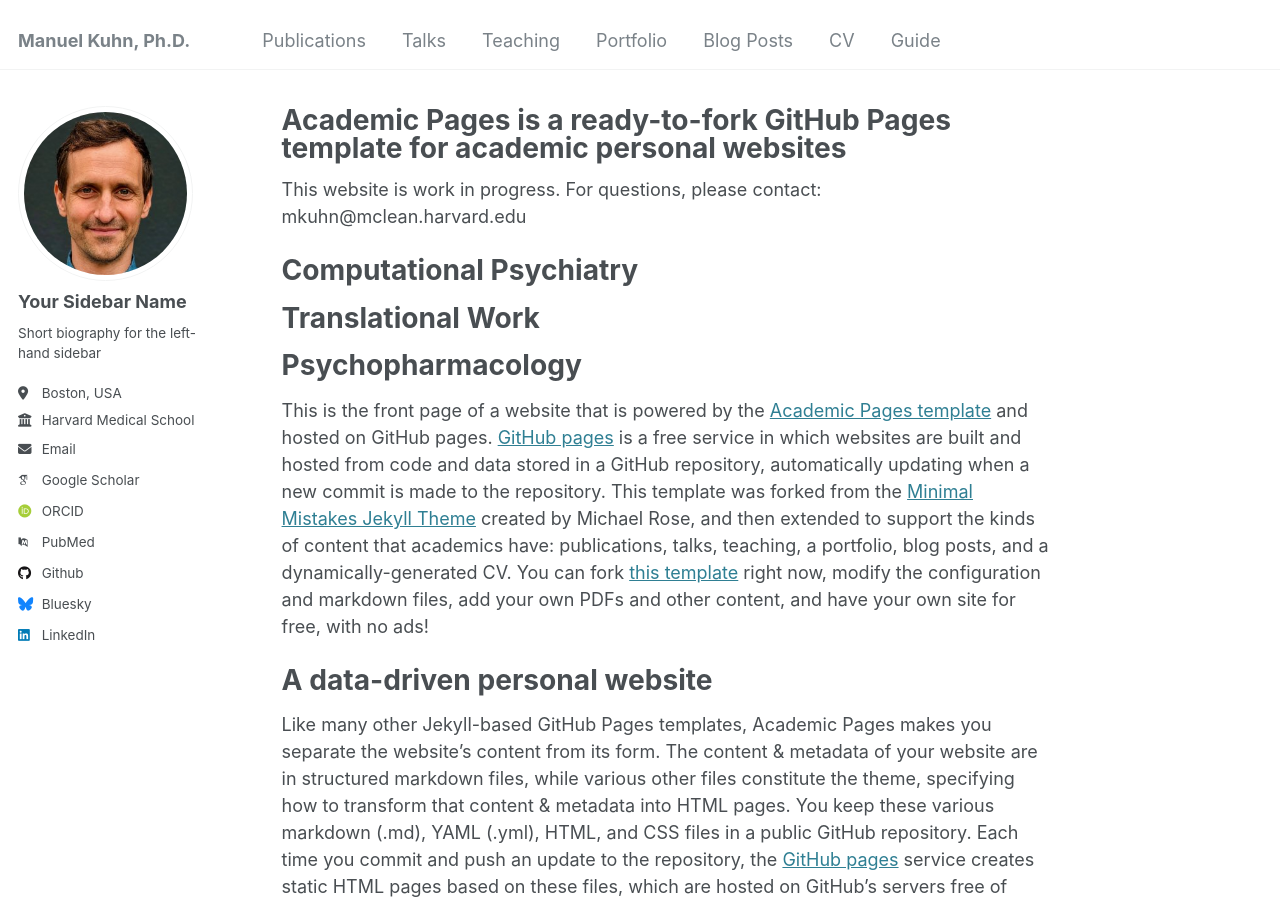
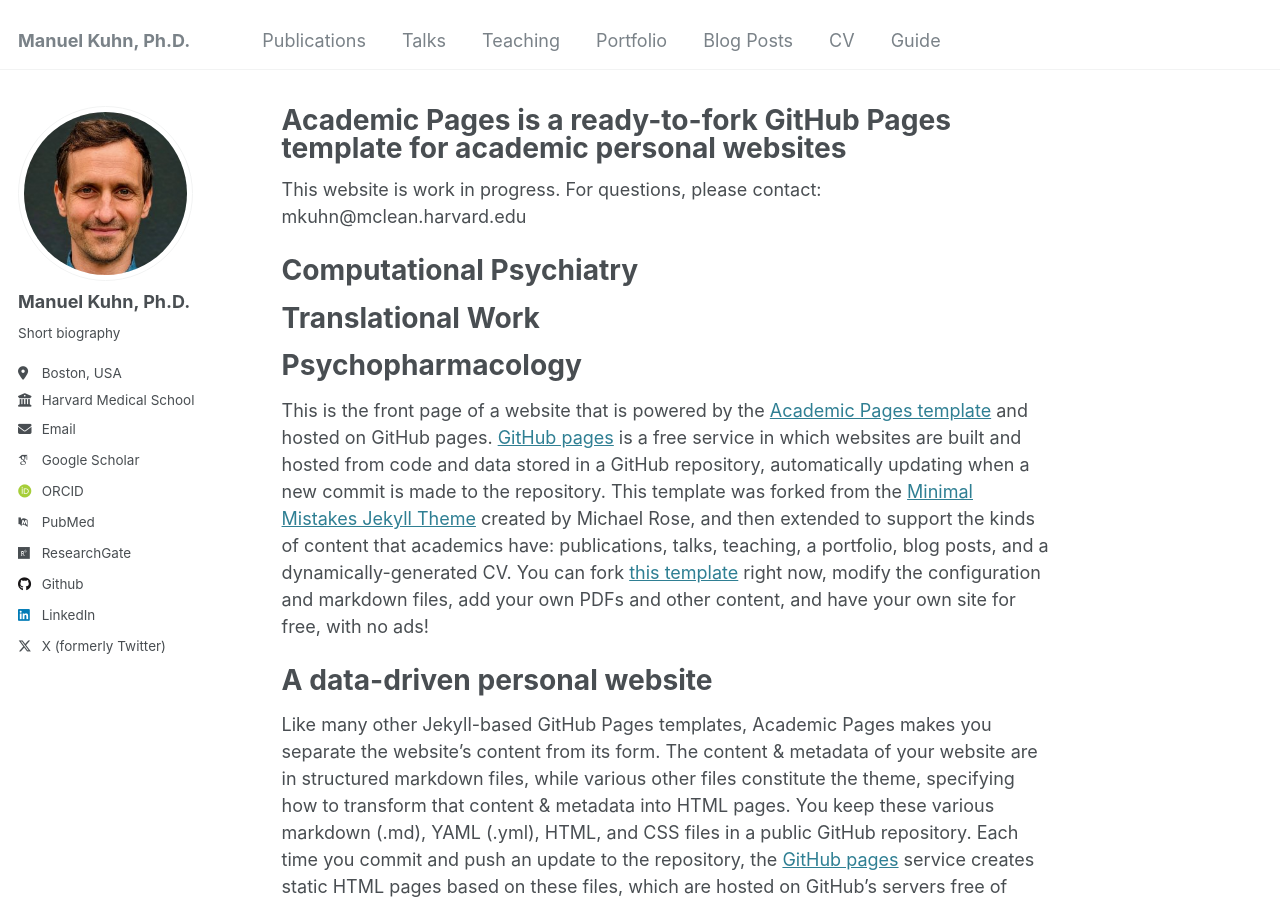
Before and after one commit to kuhnmanu/kuhnmanu.github.io, a Jekyll site: the page built from _pages/about.md, in a window 1280 px wide and 900 px high. Built offline with Jekyll 4.4.1, drawn with Linux system fonts in a browser that asks for light colours; some web fonts are replaced.

Commit message:
Update _config.yml

```diff
--- a/_config.yml
+++ b/_config.yml
@@ -22,8 +22,8 @@
 author:
   # Biographic information
   avatar           : "profile.jpg"
-  name             : "Your Sidebar Name"
-  bio              : "Short biography for the left-hand sidebar"
+  name             : "Manuel Kuhn, Ph.D."
+  bio              : "Short biography"
   location         : "Boston, USA"
   employer         : "Harvard Medical School"
   URI              : "https://cdasr.mclean.harvard.edu/kuhn/" # URL
@@ -33,10 +33,10 @@
   arxiv            : # URL - Update with the correct link to your profile
   googlescholar    : "https://scholar.google.com/citations?hl=de&user=N8QIRhAAAAAJ&view_op=list_works"
   impactstory      : # URL
-  orcid            : "http://orcid.org/yourorcidurl"
+  orcid            : "https://orcid.org/0000-0003-2210-9130"
   semantic         : # URL
   pubmed           : "https://www.ncbi.nlm.nih.gov/pubmed/?term=john+snow"
-  researchgate     : # URL
+  researchgate     : "https://www.researchgate.net/profile/Manuel-Kuhn" # URL
   scopus           : # URL
 
   # Repositories and software development
@@ -48,7 +48,7 @@
   stackoverflow    : # User number or user number and name (i.e., use "1" or "1/jeff-atwood")
 
   # Social media
-  bluesky          : "bsky.app" # Replace this with you Bluesky username
+  bluesky          : # "bsky.app" # Replace this with you Bluesky username
   facebook         : # Username
   flickr           : # Username
   foursquare       : # Username
@@ -65,7 +65,7 @@
   steam            : # Username
   telegram         : # URL
   tumblr           : # Username
-  twitter          : # Username for X / Twitter
+  twitter          : "https://x.com/kuhnmanu" # Username for X / Twitter
   vine             : # Username
   weibo            : # Username
   wikipedia        : # Username
```
